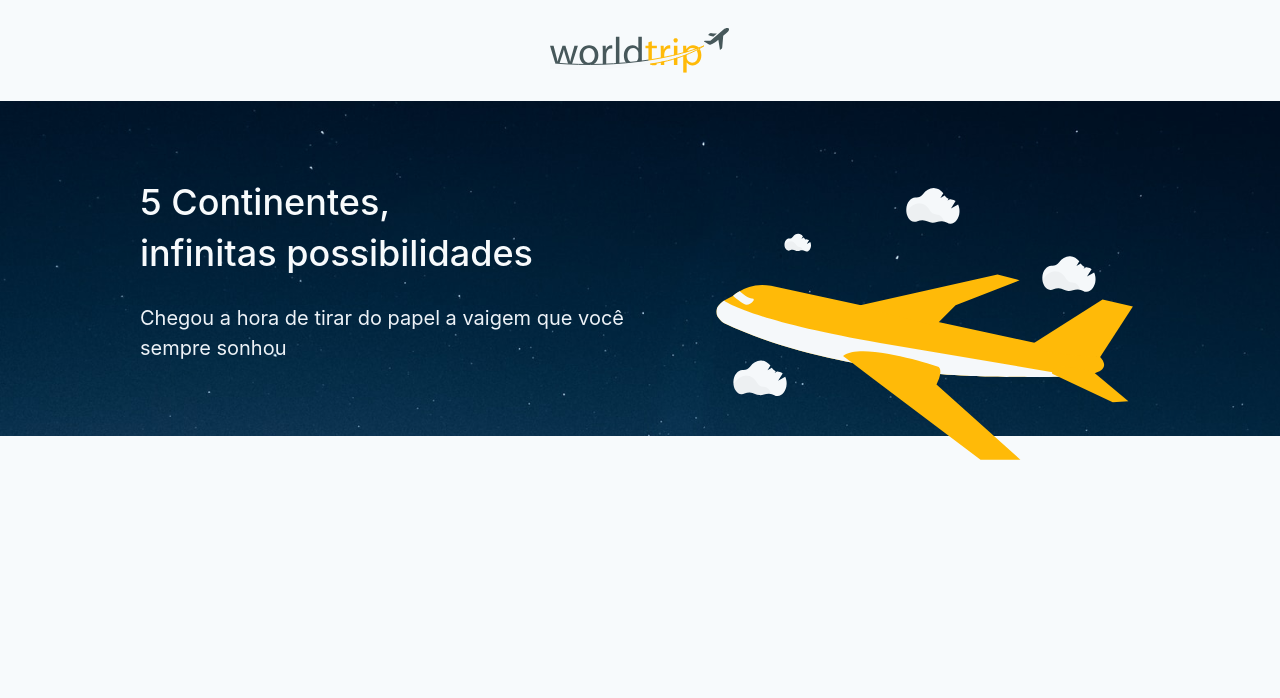
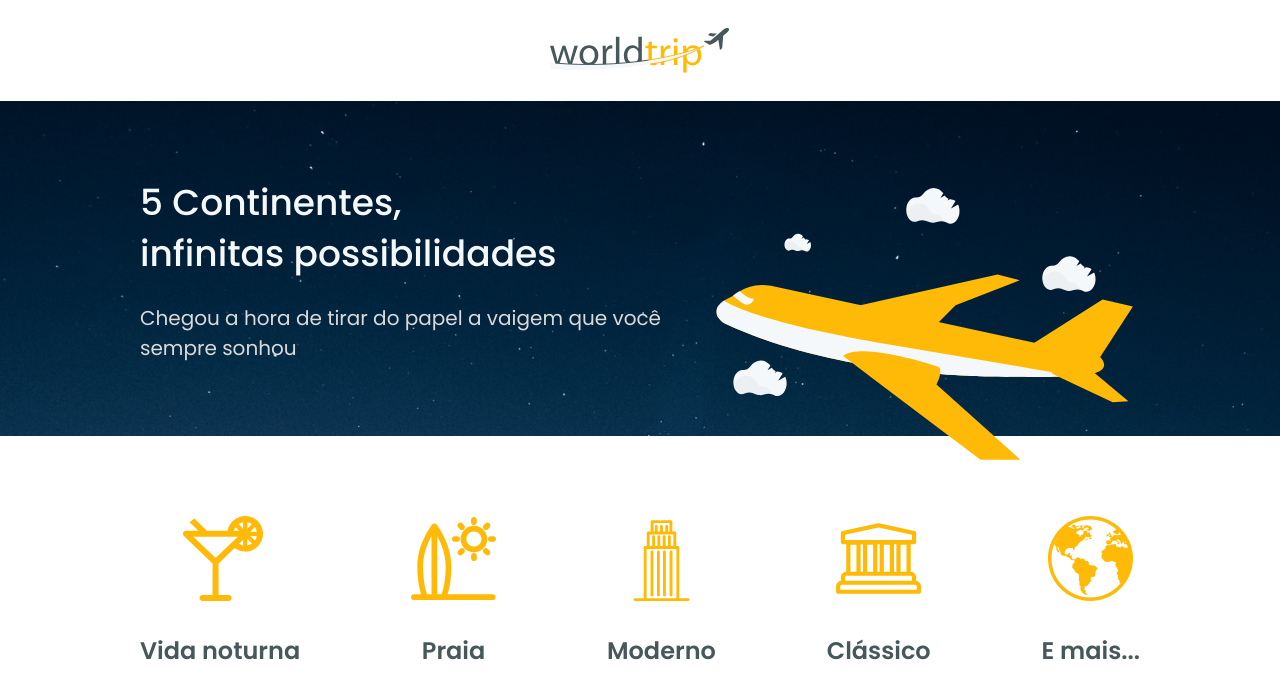
Before and after one commit to ngdevsousa/next-world-trip, a Next.js app: page / in a window 1280 px wide. Shown: the top 698 px of the page. Built offline with nearby package versions, Linux system fonts and the light colour scheme.

Commit message:
Add Swiper to home page and fix issue with chakra theme

```diff
--- a/package.json
+++ b/package.json
@@ -15,7 +15,8 @@
     "framer-motion": "^4.1.16",
     "next": "10.2.0",
     "react": "17.0.2",
-    "react-dom": "17.0.2"
+    "react-dom": "17.0.2",
+    "swiper": "^6.6.1"
   },
   "devDependencies": {
     "@types/node": "^15.0.2",
--- a/src/components/Banner/Banner.tsx
+++ b/src/components/Banner/Banner.tsx
@@ -21,10 +21,16 @@ export function Banner() {
     >
       <Flex>
         <Stack pl="140px">
-          <Heading pt="80px" fontWeight="medium" fontSize={36} maxWidth={640}>
+          <Heading
+            color="gray.50"
+            pt="80px"
+            fontWeight="medium"
+            fontSize={36}
+            maxWidth={640}
+          >
             5 Continentes,
           </Heading>
-          <Heading fontWeight="medium" fontSize={36}>
+          <Heading color="gray.50" fontWeight="medium" fontSize={36}>
             infinitas possibilidades
           </Heading>
           <Text
--- /dev/null
+++ b/src/components/CategoryIcon/CategoryIcon.tsx
@@ -0,0 +1,16 @@
+import { Image, Stack, Text } from "@chakra-ui/react";
+
+interface CategoryIconProps {
+  image: string;
+  text: string;
+}
+export function CategoryIcon({ image, text }: CategoryIconProps) {
+  return (
+    <Stack alignItems="center">
+      <Image w={85} h={85} src={image} />
+      <Text pt="24px" fontSize={24} fontWeight="semibold" color="gray.400">
+        {text}
+      </Text>
+    </Stack>
+  );
+}
--- /dev/null
+++ b/src/components/CustomSwiper/CustomSwiper.tsx
@@ -0,0 +1,28 @@
+import { Box, Stack, Text } from "@chakra-ui/react";
+import { Swiper, SwiperSlide } from "swiper/react";
+import { ContinentInfo } from "./types";
+
+interface CustomSwiperProps {
+  continents: Array<ContinentInfo>;
+}
+
+export function CustomSwiper({ continents }: CustomSwiperProps) {
+  return (
+    <Swiper navigation={true} pagination={true}>
+      {continents.map((c) => (
+        <SwiperSlide>
+          <Box minW="1240px" minH="450px" bgImage={`url('${c.imageURL}')`}>
+            <Stack alignItems="center" pt="180px">
+              <Text color="gray.50" fontSize={48} fontWeight="bold">
+                {c.name}
+              </Text>
+              <Text color="gray.100" fontSize={24} fontWeight="bold">
+                {c.description}
+              </Text>
+            </Stack>
+          </Box>
+        </SwiperSlide>
+      ))}
+    </Swiper>
+  );
+}
--- /dev/null
+++ b/src/components/CustomSwiper/types.ts
@@ -0,0 +1,5 @@
+export interface ContinentInfo {
+  imageURL: string;
+  name: string;
+  description: string;
+}
--- a/src/pages/_app.tsx
+++ b/src/pages/_app.tsx
@@ -1,5 +1,12 @@
 import { ChakraProvider } from "@chakra-ui/react";
 import { theme } from "../styles/theme";
+import SwiperCore, { Navigation, Pagination } from "swiper/core";
+import "swiper/swiper.min.css";
+import "swiper/components/navigation/navigation.min.css";
+import "swiper/components/pagination/pagination.min.css";
+import "../styles/swiper.css";
+
+SwiperCore.use([Navigation, Pagination]);
 
 function MyApp({ Component, pageProps }) {
   return (
--- a/src/pages/index.tsx
+++ b/src/pages/index.tsx
@@ -1,13 +1,74 @@
-import { Center, Flex, Image } from "@chakra-ui/react";
+import {
+  Box,
+  Center,
+  Container,
+  Flex,
+  Heading,
+  HStack,
+  Image,
+  Stack
+} from "@chakra-ui/react";
 import { Banner } from "../components/Banner/Banner";
+import { CategoryIcon } from "../components/CategoryIcon/CategoryIcon";
+import { CustomSwiper } from "../components/CustomSwiper/CustomSwiper";
+import { ContinentInfo } from "../components/CustomSwiper/types";
 
 export default function Home() {
+  const continents: Array<ContinentInfo> = [
+    {
+      name: "Europa",
+      description: "O continente mais antigo.",
+      imageURL: "continents/EU.png"
+    },
+    {
+      name: "Europa",
+      description: "O continente mais antigo.",
+      imageURL: "continents/EU.png"
+    },
+    {
+      name: "Europa",
+      description: "O continente mais antigo.",
+      imageURL: "continents/EU.png"
+    }
+  ];
+
   return (
-    <Flex w="100vw" h="100vh" flexDirection="column">
+    <Flex w="100vw" h="100vh" flexDirection="column" overflowX="hidden">
       <Center pt="7" pb="7">
         <Image src="logo.svg" w={180} h={45} />
       </Center>
       <Banner />
+      <HStack justifyContent="space-between" pt="80px" pl="140px" pr="140px">
+        <CategoryIcon image="cocktail.svg" text="Vida noturna" />
+        <CategoryIcon image="surf.svg" text="Praia" />
+        <CategoryIcon image="building.svg" text="Moderno" />
+        <CategoryIcon image="museum.svg" text="Clássico" />
+        <CategoryIcon image="earth.svg" text="E mais..." />
+      </HStack>
+      <Center pl="140px" pr="140px" pt="80px">
+        <Box h="1px" w="90px" bgColor="gray.400" />
+      </Center>
+      <Stack alignItems="center" pt="52px">
+        <Heading
+          color="gray.400"
+          fontWeight="medium"
+          fontFamily="Poppins"
+          fontSize={36}
+        >
+          Vamos nessa?
+        </Heading>
+        <Heading
+          color="gray.400"
+          fontWeight="medium"
+          fontFamily="Poppins"
+          fontSize={36}
+        >
+          Então escolha seu continente?
+        </Heading>
+        <Container maxW="1240px" pt="52px" pb="40px">
+          <CustomSwiper continents={continents} />
+        </Container>
+      </Stack>
     </Flex>
   );
 }
--- /dev/null
+++ b/src/styles/swiper.css
@@ -0,0 +1,21 @@
+.swiper-pagination-bullet-active {
+  background-color: var(--chakra-colors-yellow-900);
+}
+
+.swiper-pagination-bullet {
+  height: 16px;
+  width: 16px;
+}
+
+.swiper-button-prev,
+.swiper-button-next {
+  color: var(--chakra-colors-yellow-900);
+}
+
+.swiper-button-prev {
+  padding-left: 20px;
+}
+
+.swiper-button-next {
+  padding-right: 20px;
+}
--- a/src/styles/theme.ts
+++ b/src/styles/theme.ts
@@ -1,7 +1,6 @@
 import { extendTheme } from "@chakra-ui/react";
 
 export const theme = extendTheme({
-  styles: {
   colors: {
     yellow: {
       "900": "#FFBA08"
@@ -23,5 +22,4 @@ export const theme = extendTheme({
       color: "gray.50"
     }
   }
-  }
 });
```
Also changed, not shown: public/continents/EU.png (added), 1 other file (tests, documents, lock files or other folders). Lines whose indentation alone changed are shown as unchanged.
